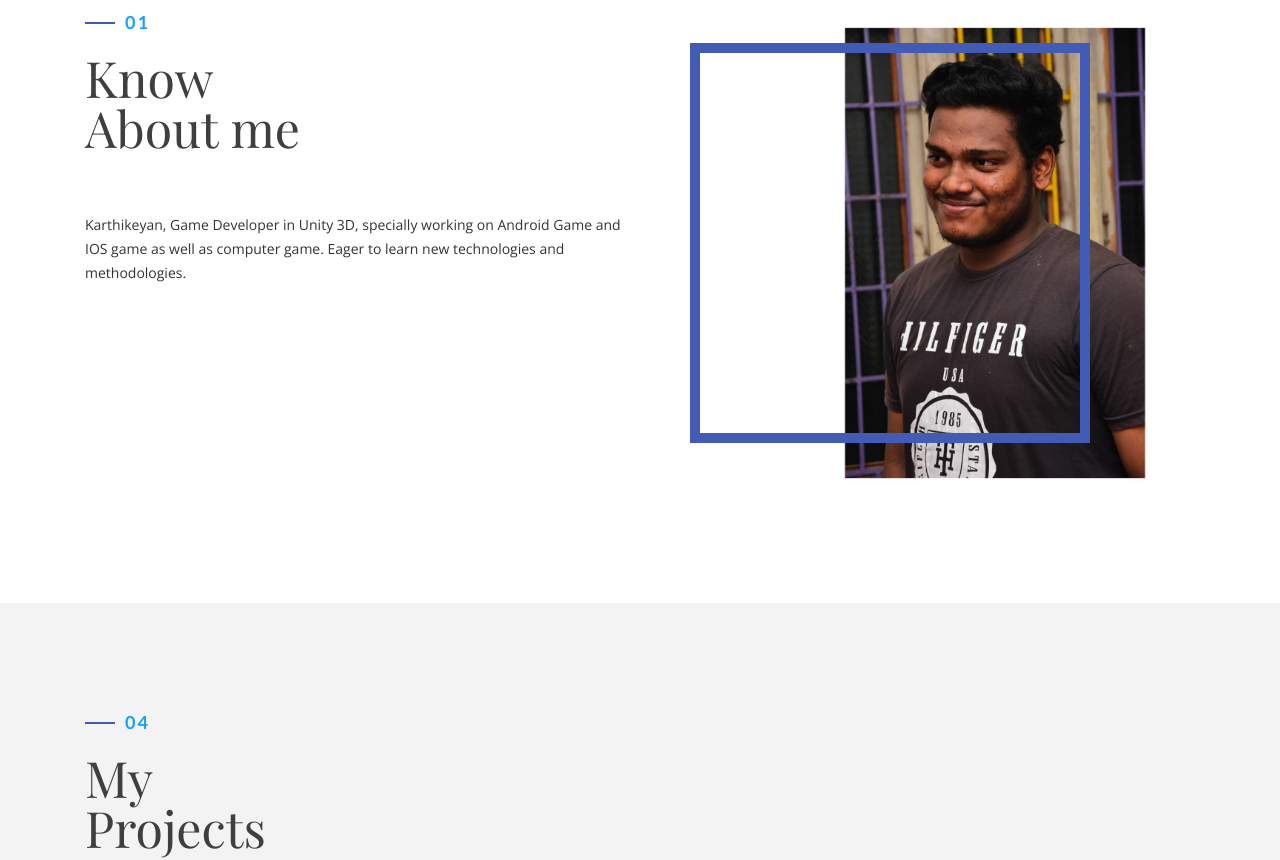
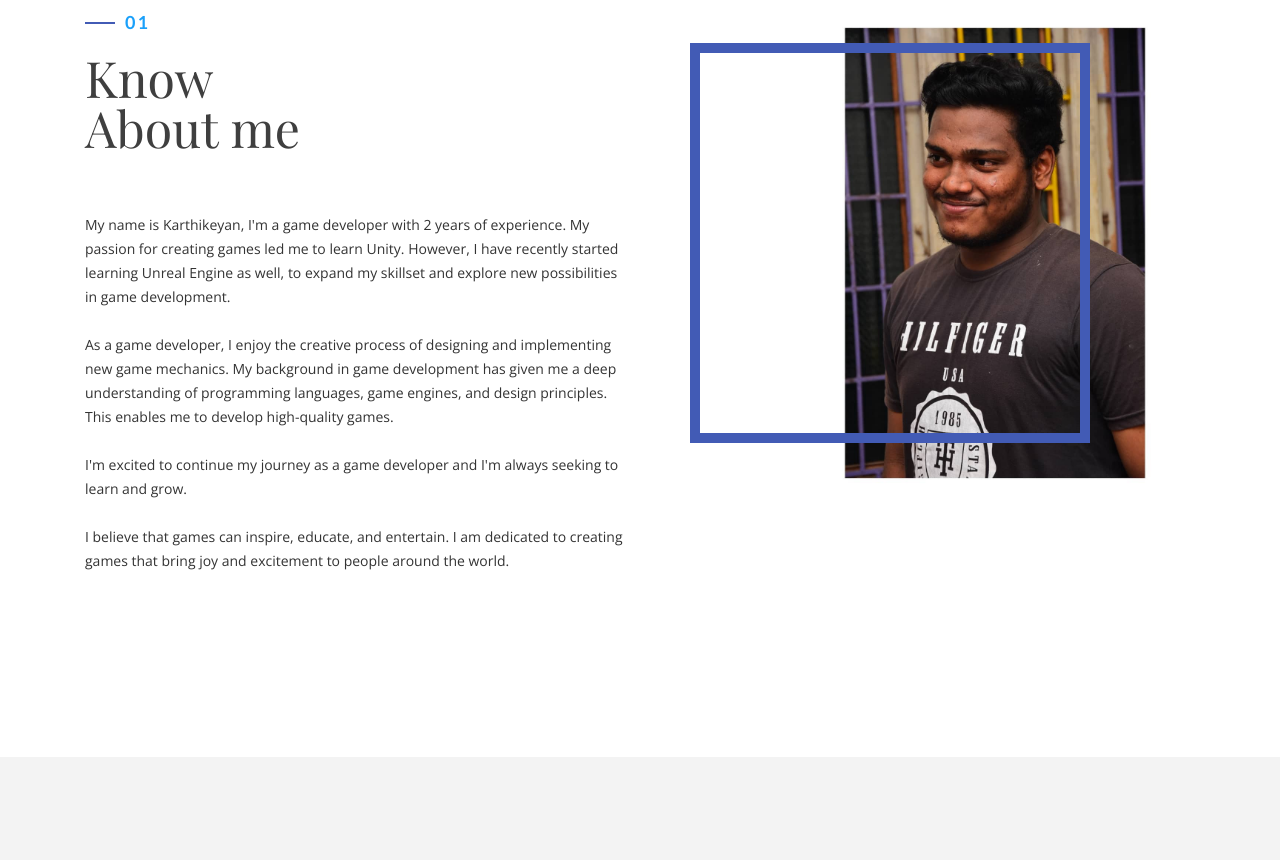
Before and after one commit to Saikarthi/Portfolio-website, a plain HTML site: page index.html in a window 1280 px wide. Shown: the part 897-1757 px from the top of the page. Drawn offline with nearby package versions, Linux system fonts and the light colour scheme; files whose address does not match are found by name; a web font is replaced by a local one.

```diff
--- a/index.html
+++ b/index.html
@@ -69,9 +69,13 @@
                   </h1>
                   <div class="h-50"></div>
                   <p>
-                      Karthikeyan, Game Developer in Unity 3D, specially working on
-                      Android Game and IOS game as well as computer game. Eager to learn
-                      new technologies and methodologies.
+                      My name is Karthikeyan, I'm a game developer with 2 years of experience. My passion for creating games led me to learn Unity. However, I have recently started learning Unreal Engine as well, to expand my skillset and explore new possibilities in game development.<br /><br />
+
+                      As a game developer, I enjoy the creative process of designing and implementing new game mechanics. My background in game development has given me a deep understanding of programming languages, game engines, and design principles. This enables me to develop high-quality games.<br /><br />
+
+                      I'm excited to continue my journey as a game developer and I'm always seeking to learn and grow.<br /><br />
+
+                      I believe that games can inspire, educate, and entertain. I am dedicated to creating games that bring joy and excitement to people around the world.<br /><br />
                   </p>
 
                   <!-- class="h-50"></div> <img src="img/Signature.svg" width="230" alt="" /> -->
@@ -367,7 +371,7 @@
       <!-- ./projects -->
 
       <!-- My Skill  -->
-      <div class="section" id="experience">
+      <div class="section" id="experience1">
           <div class="container">
               <div class="col-md-12">
                   <h4>02</h4>
@@ -441,7 +445,7 @@
       <!-- ./My Skill -->
 
       <!-- experience  -->
-      <div class="section" id="experience1">
+      <div class="section" id="experience">
           <div class="container">
               <div class="col-md-12">
                   <h4>03</h4>
```
